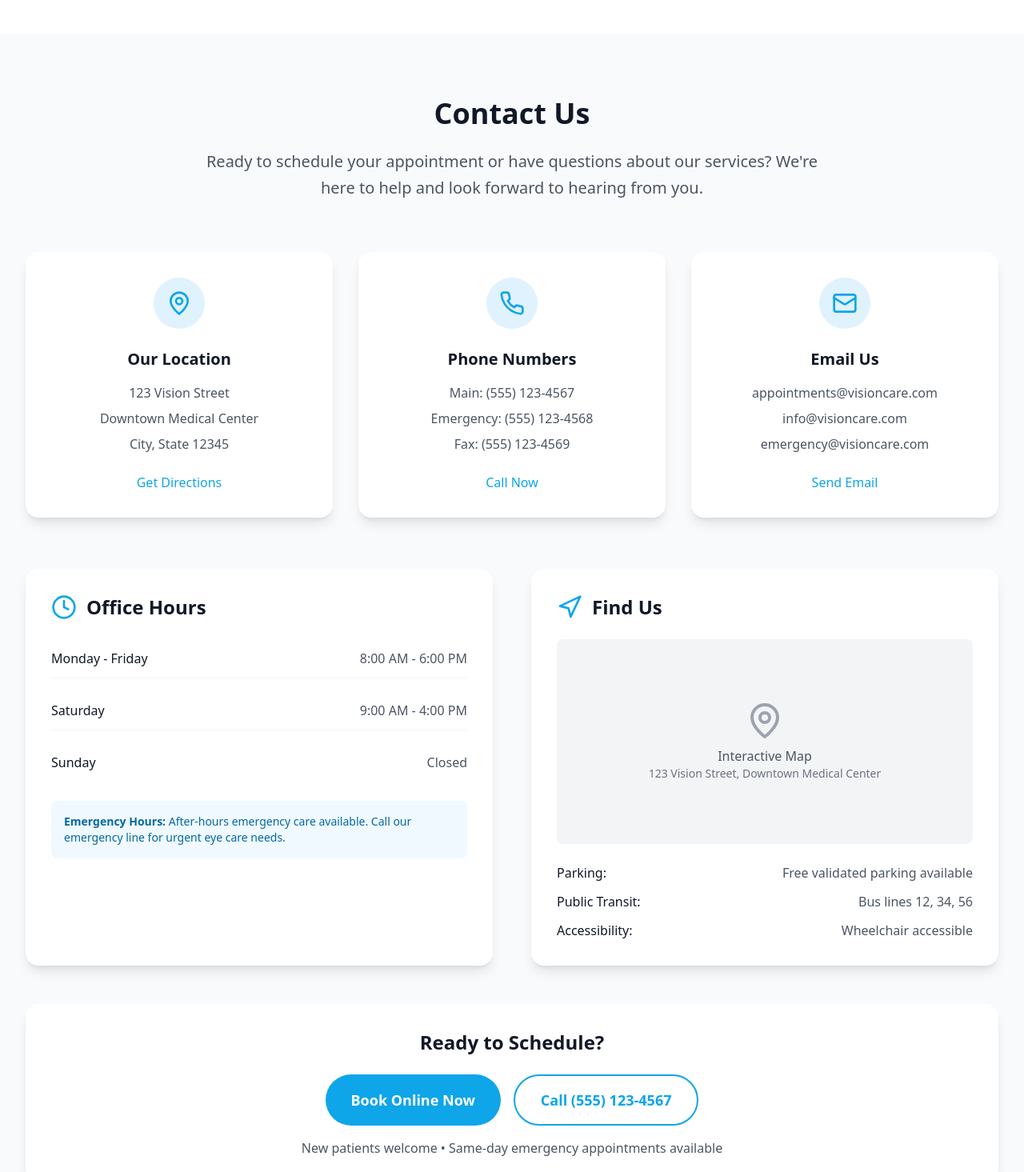
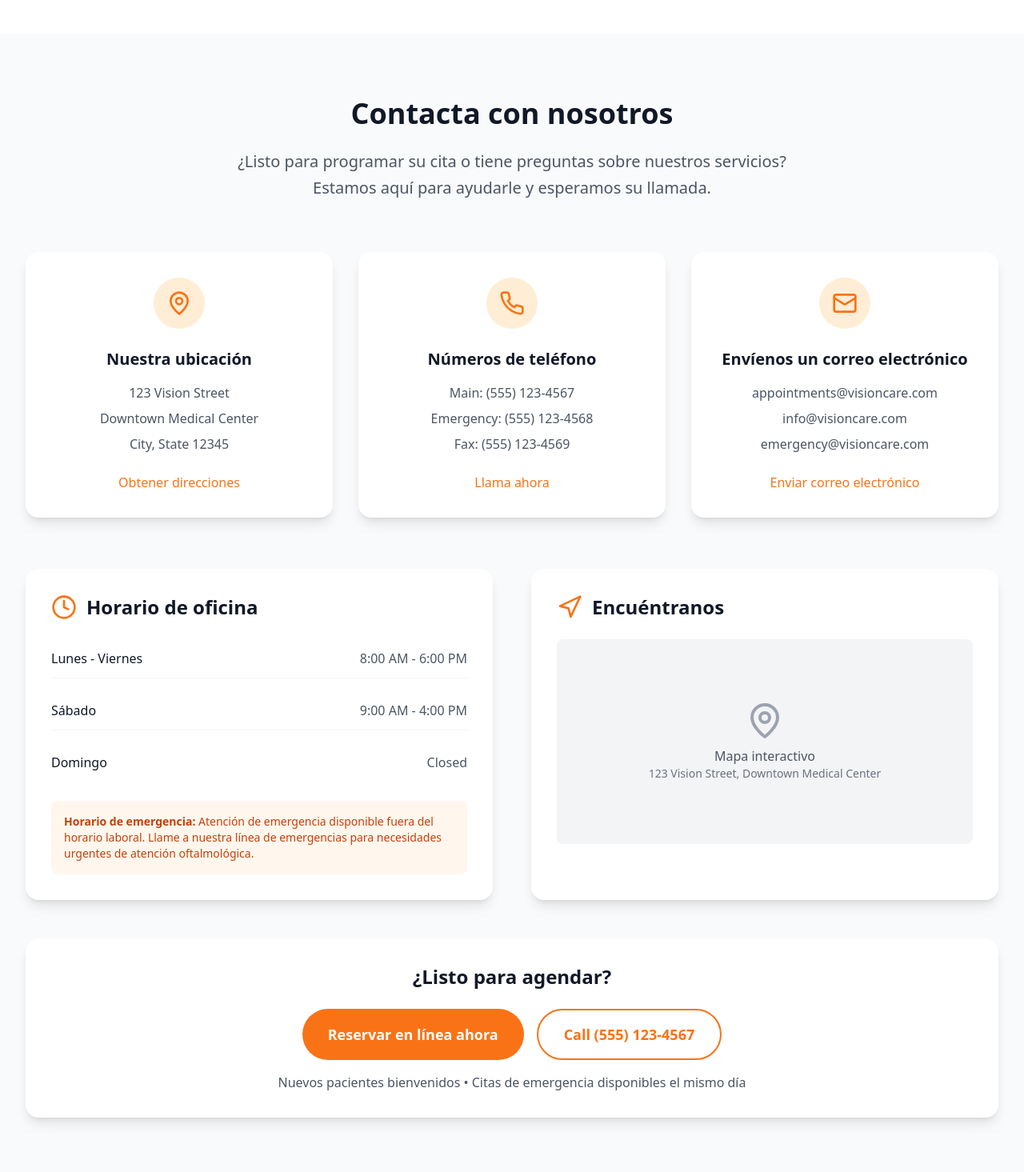
Before and after one commit to jeriaj9/optical-website, a React (Vite) app: page / in a window 1280 px wide. Shown: the part 7180-8645 px from the top of the page at 80% size. Built offline with nearby package versions, Linux system fonts and the light colour scheme.

Commit message:
Edit contact section

```diff
--- a/src/components/Contact.tsx
+++ b/src/components/Contact.tsx
@@ -5,38 +5,38 @@ const Contact: React.FC = () => {
   const contactInfo = [
     {
       icon: MapPin,
-      title: "Our Location",
+      title: "Nuestra ubicación",
       details: ["123 Vision Street", "Downtown Medical Center", "City, State 12345"],
-      action: "Get Directions"
+      action: "Obtener direcciones"
     },
     {
       icon: Phone,
-      title: "Phone Numbers",
+      title: "Números de teléfono",
       details: ["Main: (555) 123-4567", "Emergency: (555) 123-4568", "Fax: (555) 123-4569"],
-      action: "Call Now"
+      action: "Llama ahora"
     },
     {
       icon: Mail,
-      title: "Email Us",
+      title: "Envíenos un correo electrónico",
       details: ["appointments@visioncare.com", "info@visioncare.com", "emergency@visioncare.com"],
-      action: "Send Email"
+      action: "Enviar correo electrónico"
     }
   ];
 
   const hours = [
-    { day: "Monday - Friday", time: "8:00 AM - 6:00 PM" },
-    { day: "Saturday", time: "9:00 AM - 4:00 PM" },
-    { day: "Sunday", time: "Closed" }
+    { day: "Lunes - Viernes", time: "8:00 AM - 6:00 PM" },
+    { day: "Sábado", time: "9:00 AM - 4:00 PM" },
+    { day: "Domingo", time: "Closed" }
   ];
 
   return (
     <section id="contact" className="py-20 bg-gray-50">
       <div className="max-w-7xl mx-auto px-4 sm:px-6 lg:px-8">
         <div className="text-center mb-16">
-          <h2 className="text-4xl font-bold text-gray-900 mb-6">Contact Us</h2>
+          <h2 className="text-4xl font-bold text-gray-900 mb-6">Contacta con nosotros</h2>
           <p className="text-xl text-gray-600 max-w-3xl mx-auto leading-relaxed">
-            Ready to schedule your appointment or have questions about our services?
-            We're here to help and look forward to hearing from you.
+            ¿Listo para programar su cita o tiene preguntas sobre nuestros servicios?
+            Estamos aquí para ayudarle y esperamos su llamada.
           </p>
         </div>
 
@@ -46,8 +46,8 @@ const Contact: React.FC = () => {
               key={index}
               className="bg-white p-8 rounded-2xl shadow-lg hover:shadow-xl transition-all duration-300 transform hover:-translate-y-1 text-center"
             >
-              <div className="bg-sky-100 p-4 rounded-full w-16 h-16 flex items-center justify-center mx-auto mb-6">
-                <info.icon className="h-8 w-8 text-sky-500" />
+              <div className="bg-orange-100 p-4 rounded-full w-16 h-16 flex items-center justify-center mx-auto mb-6">
+                <info.icon className="h-8 w-8 text-orange-500" />
               </div>
               <h3 className="text-xl font-bold text-gray-900 mb-4">{info.title}</h3>
               <div className="space-y-2 mb-6">
@@ -55,7 +55,7 @@ const Contact: React.FC = () => {
                   <p key={detailIndex} className="text-gray-600">{detail}</p>
                 ))}
               </div>
-              <button className="text-sky-500 font-medium hover:text-sky-600 transition-colors duration-200">
+              <button className="text-orange-500 font-medium hover:text-orange-600 transition-colors duration-200">
                 {info.action}
               </button>
             </div>
@@ -66,8 +66,8 @@ const Contact: React.FC = () => {
           {/* Hours */}
           <div className="bg-white p-8 rounded-2xl shadow-lg">
             <div className="flex items-center mb-6">
-              <Clock className="h-8 w-8 text-sky-500 mr-3" />
-              <h3 className="text-2xl font-bold text-gray-900">Office Hours</h3>
+              <Clock className="h-8 w-8 text-orange-500 mr-3" />
+              <h3 className="text-2xl font-bold text-gray-900">Horario de oficina</h3>
             </div>
             <div className="space-y-4">
               {hours.map((schedule, index) => (
@@ -77,10 +77,10 @@ const Contact: React.FC = () => {
                 </div>
               ))}
             </div>
-            <div className="mt-6 p-4 bg-sky-50 rounded-lg">
-              <p className="text-sm text-sky-700">
-                <strong>Emergency Hours:</strong> After-hours emergency care available.
-                Call our emergency line for urgent eye care needs.
+            <div className="mt-6 p-4 bg-orange-50 rounded-lg">
+              <p className="text-sm text-orange-700">
+                <strong>Horario de emergencia:</strong> Atención de emergencia disponible fuera del horario laboral.
+                Llame a nuestra línea de emergencias para necesidades urgentes de atención oftalmológica.
               </p>
             </div>
           </div>
@@ -88,29 +88,15 @@ const Contact: React.FC = () => {
           {/* Map */}
           <div className="bg-white p-8 rounded-2xl shadow-lg">
             <div className="flex items-center mb-6">
-              <Navigation className="h-8 w-8 text-sky-500 mr-3" />
-              <h3 className="text-2xl font-bold text-gray-900">Find Us</h3>
+              <Navigation className="h-8 w-8 text-orange-500 mr-3" />
+              <h3 className="text-2xl font-bold text-gray-900">Encuéntranos</h3>
             </div>
             <div className="bg-gray-100 rounded-lg h-64 flex items-center justify-center mb-6">
               {/* Placeholder for Google Maps - you would embed the actual Google Maps here */}
               <div className="text-center">
                 <MapPin className="h-12 w-12 text-gray-400 mx-auto mb-2" />
-                <p className="text-gray-600">Interactive Map</p>
+                <p className="text-gray-600">Mapa interactivo</p>
                 <p className="text-sm text-gray-500">123 Vision Street, Downtown Medical Center</p>
-              </div>
-            </div>
-            <div className="space-y-3">
-              <div className="flex items-center justify-between">
-                <span className="font-medium text-gray-900">Parking:</span>
-                <span className="text-gray-600">Free validated parking available</span>
-              </div>
-              <div className="flex items-center justify-between">
-                <span className="font-medium text-gray-900">Public Transit:</span>
-                <span className="text-gray-600">Bus lines 12, 34, 56</span>
-              </div>
-              <div className="flex items-center justify-between">
-                <span className="font-medium text-gray-900">Accessibility:</span>
-                <span className="text-gray-600">Wheelchair accessible</span>
               </div>
             </div>
           </div>
@@ -119,23 +105,23 @@ const Contact: React.FC = () => {
         {/* Quick Actions */}
         <div className="text-center mt-12">
           <div className="bg-white p-8 rounded-2xl shadow-lg">
-            <h3 className="text-2xl font-bold text-gray-900 mb-6">Ready to Schedule?</h3>
+            <h3 className="text-2xl font-bold text-gray-900 mb-6">¿Listo para agendar?</h3>
             <div className="flex flex-col sm:flex-row gap-4 justify-center">
               <button
                 onClick={() => document.getElementById('booking')?.scrollIntoView({ behavior: 'smooth' })}
-                className="bg-sky-500 text-white px-8 py-4 rounded-full text-lg font-semibold hover:bg-sky-600 transition-all duration-300 transform hover:scale-105"
+                className="bg-orange-500 text-white px-8 py-4 rounded-full text-lg font-semibold hover:bg-orange-600 transition-all duration-300 transform hover:scale-105"
               >
-                Book Online Now
+                Reservar en línea ahora
               </button>
               <a
                 href="tel:+15551234567"
-                className="border-2 border-sky-500 text-sky-500 px-8 py-4 rounded-full text-lg font-semibold hover:bg-sky-500 hover:text-white transition-all duration-300"
+                className="border-2 border-orange-500 text-orange-500 px-8 py-4 rounded-full text-lg font-semibold hover:bg-orange-500 hover:text-white transition-all duration-300"
               >
                 Call (555) 123-4567
               </a>
             </div>
             <p className="text-gray-600 mt-4">
-              New patients welcome • Same-day emergency appointments available
+              Nuevos pacientes bienvenidos • Citas de emergencia disponibles el mismo día
             </p>
           </div>
         </div>
```
